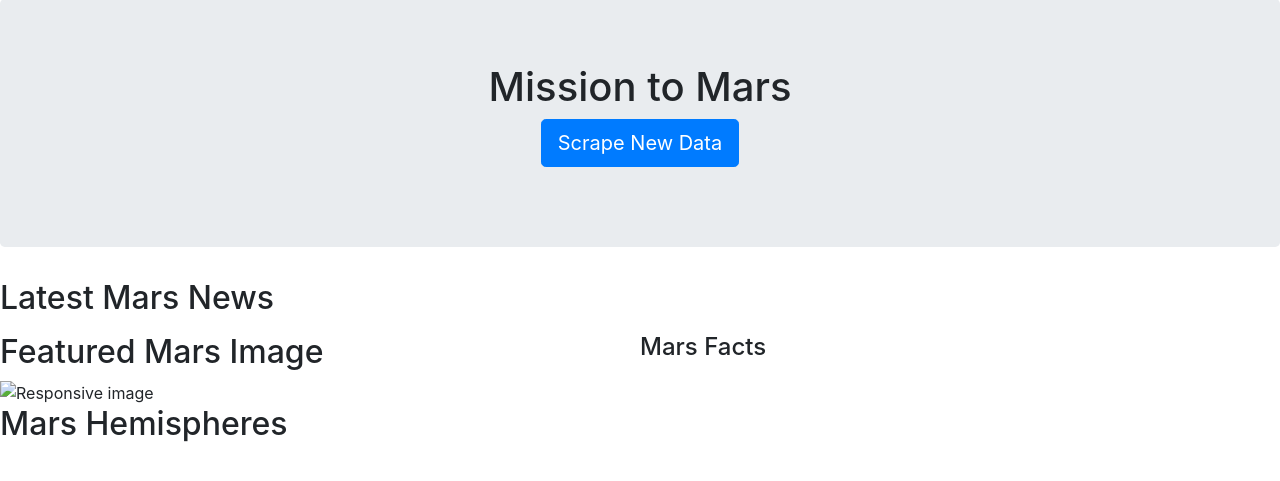
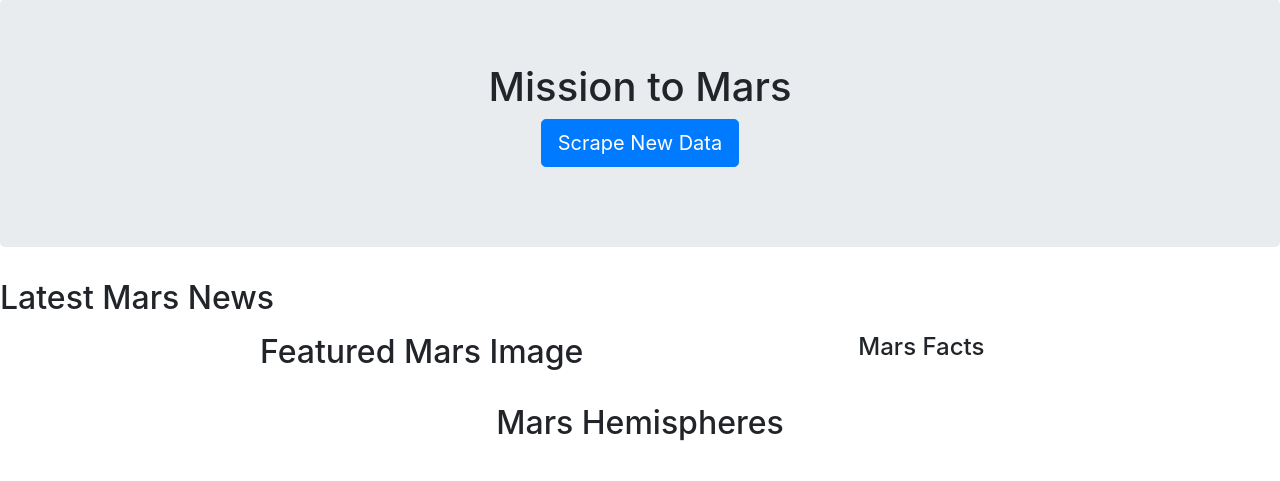
Before and after one commit to OliviaRodri/Mission-to-Mars, a Flask app: page / in a window 1280 px wide. Shown: the part 25-506 px from the top of the page. Run offline with Flask 2, Linux system fonts and the light colour scheme; data that the repository does not hold is empty; some libraries are stand-ins or nearby versions.

Commit message:
images fixed - updated files in repo

```diff
--- a/templates/index.html
+++ b/templates/index.html
@@ -20,7 +20,7 @@
       </div>
     <!-- Add section for Mars News -->
       <div class="row" id="mars-news">
-        <div class="col-md-4">
+        <div class="col-md-12">
           <div class="media">
             <div class="media-body">
               <h2>Latest Mars News</h2>
@@ -32,28 +32,35 @@
       </div>
     <!-- Section for Featured Image and Facts table -->
       <div class="row" id="mars-featured-image">
-        <div class="col-md-6">
-          <h2>Featured Mars Image</h2>
-          <img src="{{mars.featured_image}}" class="img-responsive" alt="Responsive image"/>
+        <div class="col-md-8">
+          <div class="text-center">
+            <h2>Featured Mars Image</h2>
+          </div>
+          <img src="{{mars.featured_image}}" style="width:100%"/>
         </div>
+        <!-- Mars Facts -->
         <div class="col-md-4">
-    <!-- Mars Facts -->
           <div class="row" id="mars-facts">
             <h4>Mars Facts</h4>
             {{ mars.facts | safe }}
           </div>
         </div>
       </div>
-      <h2>Mars Hemispheres</h2>
+      <div class="text-center">
+        <h2>Mars Hemispheres</h2>
+      </div>
       <div class="row" id="mars-hemispheres-image">
-         {% for hemisphere_image_urls in mars.hemisphere_image_urls %}
+        {% for hemisphere_image_urls in mars.hemisphere_image_urls %}
         <div class="col-md-6">
           <img
             src="{{ hemisphere_image_urls.img_url }}"
-            class="img-responsive"
+            style="width:100%"
             alt="Responsive image"
           />
-          <h4>{{hemisphere_image_urls.title}}</h4>
+          <div class="text-left">
+            <h4>{{hemisphere_image_urls.title}}</h4>
+          </div>
+
         </div>
         {% endfor %}
       </div>
```
